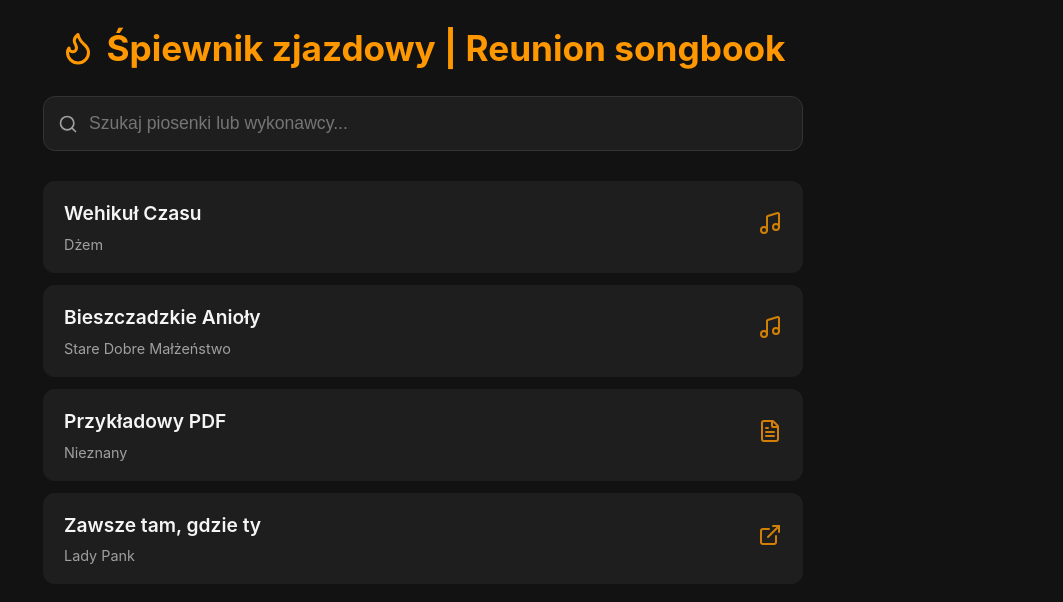
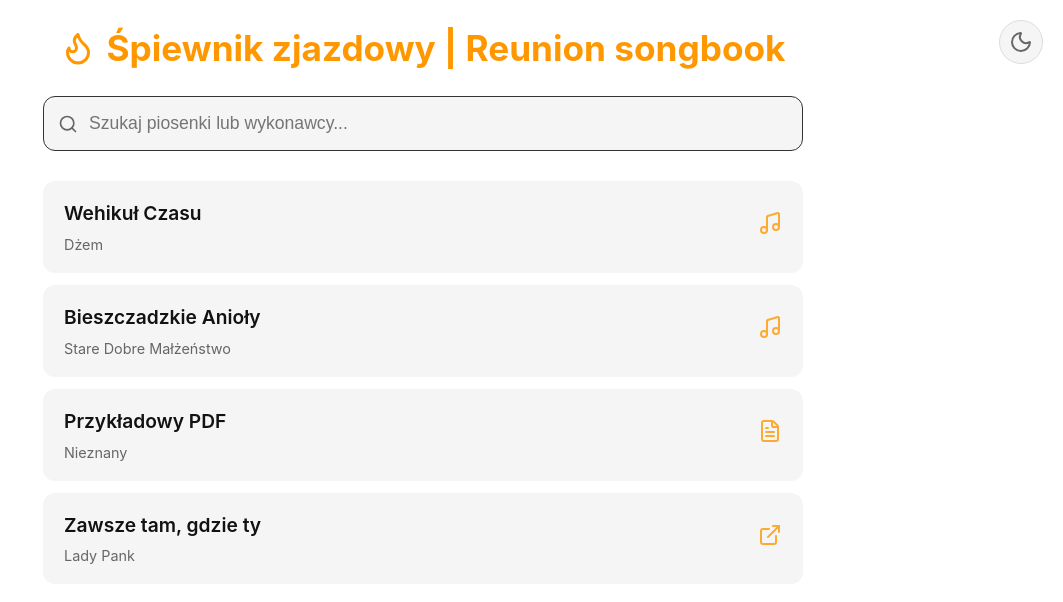
Before and after one commit to michlopicki/michlo-spiewnik, a React (Vite) app: page / in a window 1280 px wide. Shown: the top 602 px of the page, without its empty margins (217-1280 px from the left). Built offline with nearby package versions, Linux system fonts and the light colour scheme.

Commit message:
Add dark mode toggle and font size controls

```diff
--- a/src/App.jsx
+++ b/src/App.jsx
@@ -2,7 +2,7 @@
 import { BrowserRouter, Routes, Route, Link, useParams, useNavigate } from 'react-router-dom';
 import Fuse from 'fuse.js';
 import ChordSheetJS from 'chordsheetjs';
-import { Search, Flame, Music, FileText, ExternalLink, ArrowLeft, Plus, Minus } from 'lucide-react';
+import { Search, Flame, Music, FileText, ExternalLink, ArrowLeft, Plus, Minus, Sun, Moon, Type } from 'lucide-react';
 import './index.css';
 
 // --- Home Component (Search and List) ---
@@ -66,6 +66,7 @@
   const [song, setSong] = useState(null);
   const [chordProData, setChordProData] = useState('');
   const [transposeDelta, setTransposeDelta] = useState(0);
+  const [fontSize, setFontSize] = useState(1);
 
   useEffect(() => {
     const foundSong = songs.find(s => s.id === id);
@@ -100,7 +101,7 @@
       const formatter = new ChordSheetJS.HtmlDivFormatter();
       const html = formatter.format(parsedSong);
 
-      return <div className="chord-sheet" dangerouslySetInnerHTML={{ __html: html }} />;
+      return <div className="chord-sheet" style={{ fontSize: `${fontSize}rem` }} dangerouslySetInnerHTML={{ __html: html }} />;
     } catch (e) {
       return <p>Błąd parsowania pliku ChordPro: {e.message}</p>;
     }
@@ -121,13 +122,21 @@
       <main>
         {song.type === 'chordpro' && (
           <>
-            <div className="transpose-controls">
-              <span>Transpozycja: </span>
-              <button className="transpose-btn" onClick={() => setTransposeDelta(d => d - 1)}><Minus size={16} /></button>
-              <span style={{ fontWeight: 'bold', width: '30px', textAlign: 'center' }}>
-                {transposeDelta > 0 ? `+${transposeDelta}` : transposeDelta}
-              </span>
-              <button className="transpose-btn" onClick={() => setTransposeDelta(d => d + 1)}><Plus size={16} /></button>
+            <div className="transpose-controls" style={{ flexWrap: 'wrap' }}>
+              <div style={{ display: 'flex', alignItems: 'center', gap: '8px' }}>
+                <span style={{ marginRight: '4px' }}>Rozmiar tekstu: </span>
+                <button className="transpose-btn" style={{ display: 'flex', alignItems: 'center', gap: '4px' }} onClick={() => setFontSize(f => Math.max(0.5, f - 0.1))}><Type size={14} />-</button>
+                <button className="transpose-btn" style={{ display: 'flex', alignItems: 'center', gap: '4px' }} onClick={() => setFontSize(f => Math.min(2.5, f + 0.1))}><Type size={14} />+</button>
+              </div>
+              <div style={{ width: '1px', height: '24px', backgroundColor: '#555', margin: '0 10px' }} />
+              <div style={{ display: 'flex', alignItems: 'center', gap: '8px' }}>
+                <span style={{ marginRight: '4px' }}>Transpozycja: </span>
+                <button className="transpose-btn" onClick={() => setTransposeDelta(d => d - 1)}><Minus size={16} /></button>
+                <span style={{ fontWeight: 'bold', width: '30px', textAlign: 'center' }}>
+                  {transposeDelta > 0 ? `+${transposeDelta}` : transposeDelta}
+                </span>
+                <button className="transpose-btn" onClick={() => setTransposeDelta(d => d + 1)}><Plus size={16} /></button>
+              </div>
             </div>
             {renderChordPro()}
           </>
@@ -156,6 +165,7 @@
 // --- Main App Component ---
 function App() {
   const [songs, setSongs] = useState([]);
+  const [isDarkMode, setIsDarkMode] = useState(false); // Domyślnie jasny
 
   useEffect(() => {
     // Fetch the index.json on app load
@@ -165,8 +175,21 @@
       .catch(err => console.error("Failed to load songs index:", err));
   }, []);
 
+  useEffect(() => {
+    if (isDarkMode) {
+      document.body.classList.add('dark-mode');
+    } else {
+      document.body.classList.remove('dark-mode');
+    }
+  }, [isDarkMode]);
+
+  const toggleTheme = () => setIsDarkMode(!isDarkMode);
+
   return (
     <BrowserRouter basename={import.meta.env.BASE_URL}>
+      <button className="theme-toggle" onClick={toggleTheme} aria-label="Przełącz motyw" title="Przełącz motyw">
+        {isDarkMode ? <Sun size={24} color="#ff9800" /> : <Moon size={24} color="#666" />}
+      </button>
       <Routes>
         <Route path="/" element={<Home songs={songs} />} />
         <Route path="/song/:id" element={<SongView songs={songs} />} />
--- a/src/index.css
+++ b/src/index.css
@@ -1,14 +1,25 @@
 :root {
-  --bg-dark: #121212;
+  /* Jasny motyw domyślny */
+  --bg-color: #ffffff;
+  --bg-card: #f5f5f5;
+  --bg-hover: #e8e8e8;
+  --text-primary: #121212;
+  --text-secondary: #666666;
+  --accent: #ff9800; /* Amber/Campfire Orange */
+  --accent-hover: #e68a00;
+  --border-color: #dddddd;
+
+  --font-main: 'Inter', -apple-system, BlinkMacSystemFont, 'Segoe UI', Roboto, Helvetica, Arial, sans-serif;
+  --font-mono: 'Fira Code', 'Courier New', Courier, monospace;
+}
+
+body.dark-mode {
+  --bg-color: #121212;
   --bg-card: #1e1e1e;
   --bg-hover: #2c2c2c;
   --text-primary: #f5f5f5;
   --text-secondary: #a0a0a0;
-  --accent: #ff9800; /* Amber/Campfire Orange */
-  --accent-hover: #e68a00;
-
-  --font-main: 'Inter', -apple-system, BlinkMacSystemFont, 'Segoe UI', Roboto, Helvetica, Arial, sans-serif;
-  --font-mono: 'Fira Code', 'Courier New', Courier, monospace;
+  --border-color: #333333;
 }
 
 * {
@@ -19,10 +30,11 @@
 
 body {
   font-family: var(--font-main);
-  background-color: var(--bg-dark);
+  background-color: var(--bg-color);
   color: var(--text-primary);
   line-height: 1.6;
   -webkit-font-smoothing: antialiased;
+  transition: background-color 0.3s, color 0.3s;
 }
 
 a {
@@ -33,6 +45,27 @@
 
 a:hover {
   color: var(--accent-hover);
+}
+
+.theme-toggle {
+  position: absolute;
+  top: 20px;
+  right: 20px;
+  background: var(--bg-card);
+  border: 1px solid var(--border-color);
+  color: var(--text-primary);
+  border-radius: 50%;
+  width: 44px;
+  height: 44px;
+  display: flex;
+  align-items: center;
+  justify-content: center;
+  cursor: pointer;
+  transition: all 0.2s;
+}
+
+.theme-toggle:hover {
+  background: var(--bg-hover);
 }
 
 /* App Container */
```
